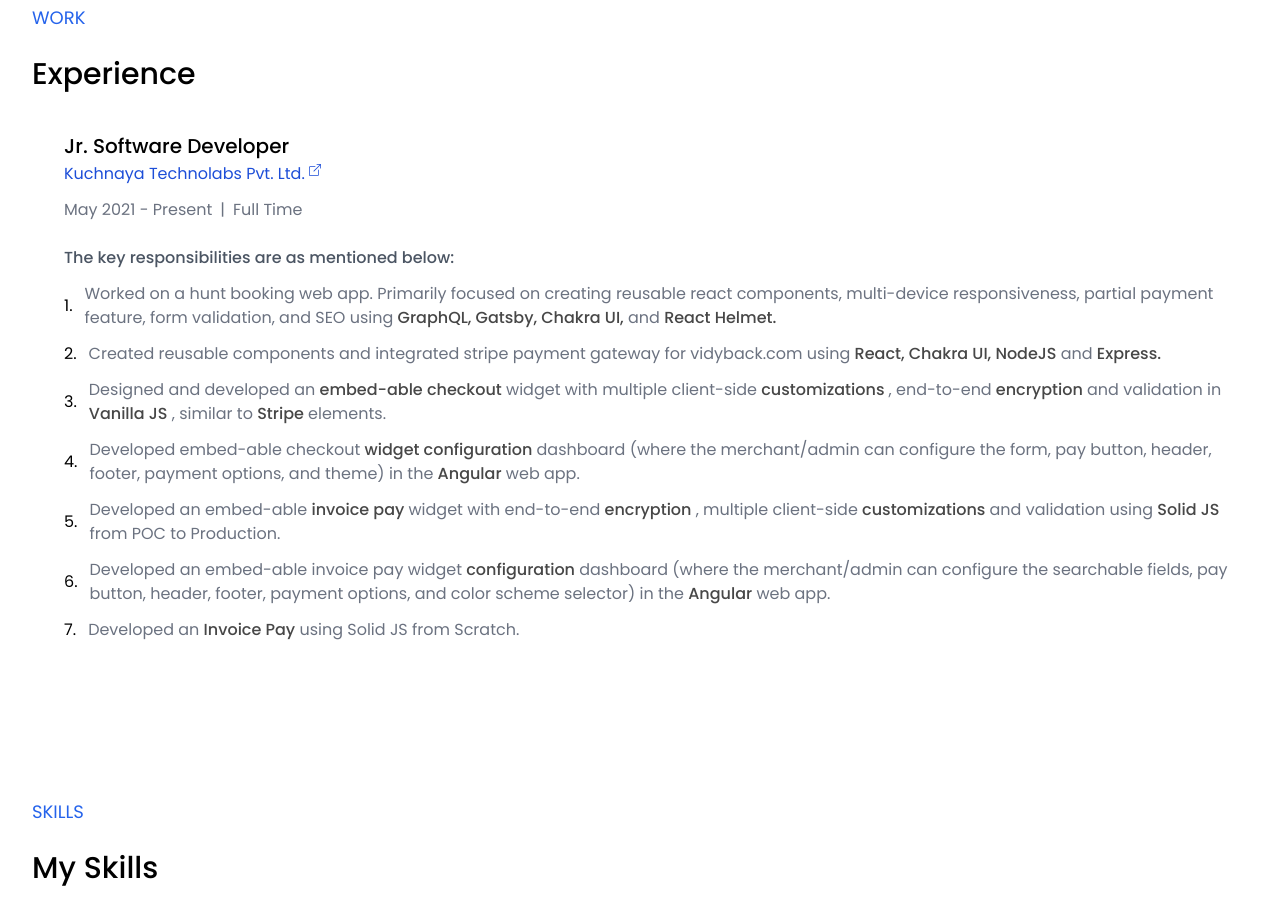
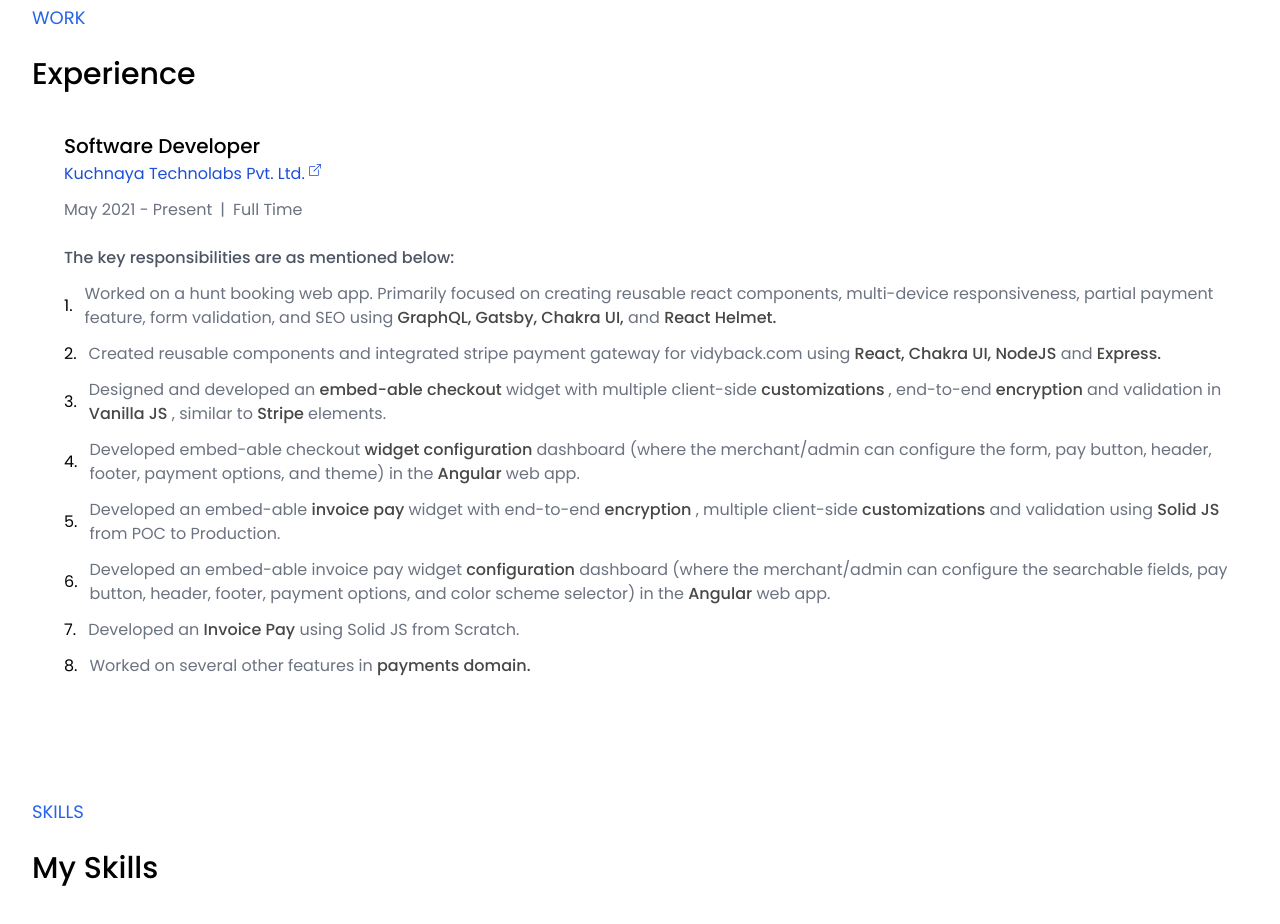
Before and after one commit to shubhamryaduvanshi/portfolio-v2, a Next.js app: page / in a window 1280 px wide. Shown: the part 1480-2404 px from the top of the page. Built offline with nearby package versions, Linux system fonts and the light colour scheme.

Commit message:
updating resume link and some animation style

```diff
--- a/components/Header.jsx
+++ b/components/Header.jsx
@@ -97,7 +97,7 @@
                     Contact
                   </a>
                   <a
-                    href="https://shubhamydv.netlify.app/Shubham_Resume.pdf"
+                    href="https://shubhamydv.netlify.app/Resume.pdf"
                     target="_blank"
                     rel="noreferrer"
                     className="my-3 text-white bg-blue-700 hover:bg-blue-800 focus:ring-4 focus:ring-blue-300 font-medium rounded-lg text-xs px-5 py-2.5 mr-2  dark:bg-blue-600 dark:hover:bg-blue-700 focus:outline-none dark:focus:ring-blue-800"
--- a/components/Project.jsx
+++ b/components/Project.jsx
@@ -56,6 +56,7 @@
             height={250}
             width={250}
             objectFit="cover"
+            priority={false}
             style={{ borderRadius: "4px" }}
             className={`${
               isHovered
--- a/components/Projects.jsx
+++ b/components/Projects.jsx
@@ -43,7 +43,7 @@
             ease: "linear",
             x: { duration: 1.5 },
             opacity: { duration: 1.5 },
-            delay: 0.5,
+            delay: 0.2,
           }}
           viewport={{ once: true }}
           className="mt-6 text-2xl sm:text-3xl font-medium max-w-fit"
@@ -59,7 +59,7 @@
                 ease: "linear",
                 x: { duration: 2 },
                 opacity: { duration: 2 },
-                delay: project.id - 0.3,
+                delay: project.id / 2 - 0.3,
               }}
               viewport={{ once: true }}
               key={project.id}
--- a/components/Work.jsx
+++ b/components/Work.jsx
@@ -6,7 +6,7 @@
   const workInfo = [
     {
       id: 1,
-      designation: "Jr. Software Developer",
+      designation: "Software Developer",
       company: "Kuchnaya Technolabs Pvt. Ltd.",
       duration: "May 2021 - Present",
       website: "https://kuchnaya.com/",
@@ -137,7 +137,7 @@
                           ease: "linear",
                           x: { duration: 0.8 },
                           opacity: { duration: 0.5 },
-                          delay: index - 0.5,
+                          delay: index / 3 - 0.5,
                         }}
                         viewport={{ once: true }}
                         key={index}
--- a/public/assets/json/projects.json
+++ b/public/assets/json/projects.json
@@ -11,8 +11,7 @@
     "projectScreenShots": [
       "sharethetask/image-1.jpg",
       "sharethetask/image-2.jpg",
-      "sharethetask/image-3.jpg",
-      "sharethetask/image-4.png"
+      "sharethetask/image-3.jpg"
     ]
   },
   {
```
